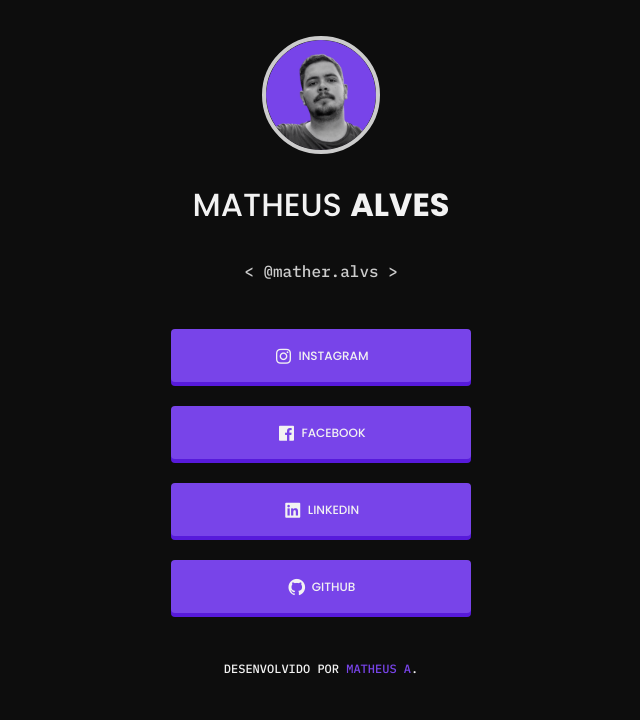
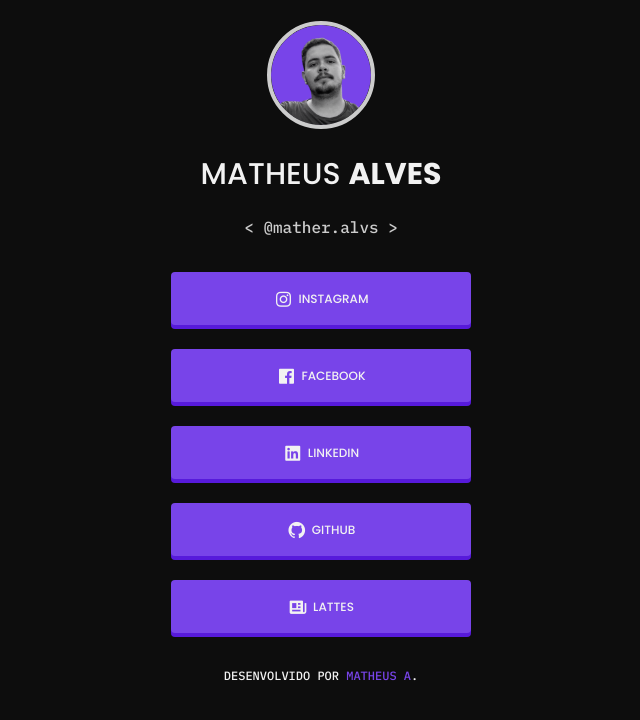
Before and after one commit to matheralvs/my-links-page, a plain HTML site: page index.html in a window 1280 px wide. Shown: the whole page, without its empty margins (319-959 px from the left). Drawn offline with nearby package versions, Linux system fonts and the light colour scheme.

Commit message:
some changes to links and layout

```diff
--- a/css/style.css
+++ b/css/style.css
@@ -57,21 +57,22 @@
 
 .area__links {
   width: 300px;
+  height: 100vh;
   text-align: center;
   margin: 0 auto;
-  padding: 40px 0;
+  padding: 25px 0;
   height: 100vh;
 }
 
 .links__img {
-  width: 110px;
+  width: 100px;
   outline: 4px solid var(--text-color-alt);
   border-radius: 50%;
 }
 
 .links__title {
-  margin-top: 24px;
-  font-size: 32px;
+  margin-top: 20px;
+  font-size: 30px;
   text-transform: uppercase;
 }
 
@@ -81,18 +82,18 @@
   font-weight: var(--medium-font);
   color: var(--text-color-alt);
   font-size: 16px;
-  margin: 32px 0;
+  margin: 20px 0;
 }
 
 .links__list {
   display: flex;
   flex-direction: column;
   gap: 24px;
-  margin: 48px 0;
+  margin: 35px 0;
 }
 
 .links__item {
-  display: inline-flex;
+  display: flex;
   align-items: center;
   justify-content: center;
   height: 53px;
@@ -126,7 +127,3 @@
 footer a:hover {
   color: var(--link-color-alt);
 }
-
-.footer-icon {
-  font-size: 14px;
-}
--- a/index.html
+++ b/index.html
@@ -31,6 +31,10 @@
           <li>
             <a href="https://github.com/matheralvs" target="_blank" class="links__item"><i class='bx bxl-github links__icon'></i>Github</a>
           </li>
+
+          <li>
+            <a href="http://lattes.cnpq.br/7859203984882953" target="_blank" class="links__item"><i class='bx bxs-news links__icon'></i>Lattes</a>
+          </li>
         </ul>
 
       <footer>
```
